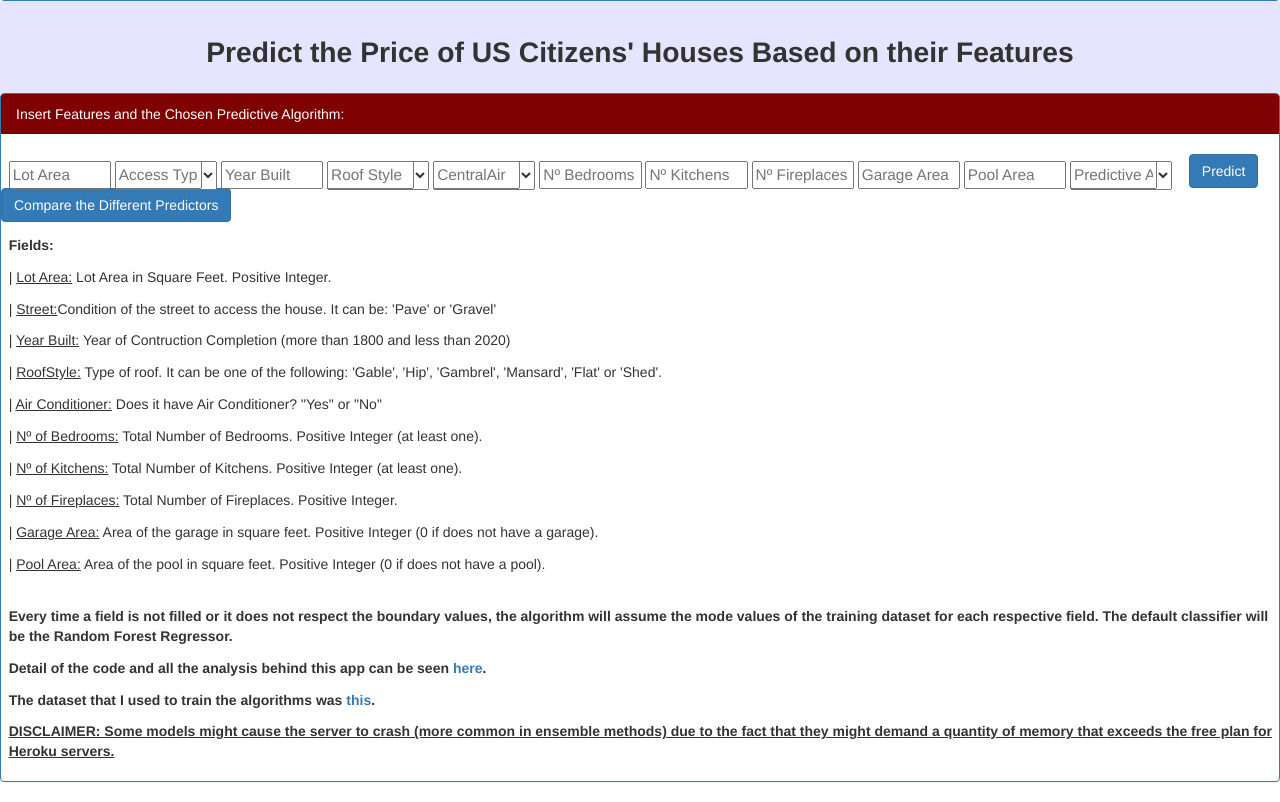
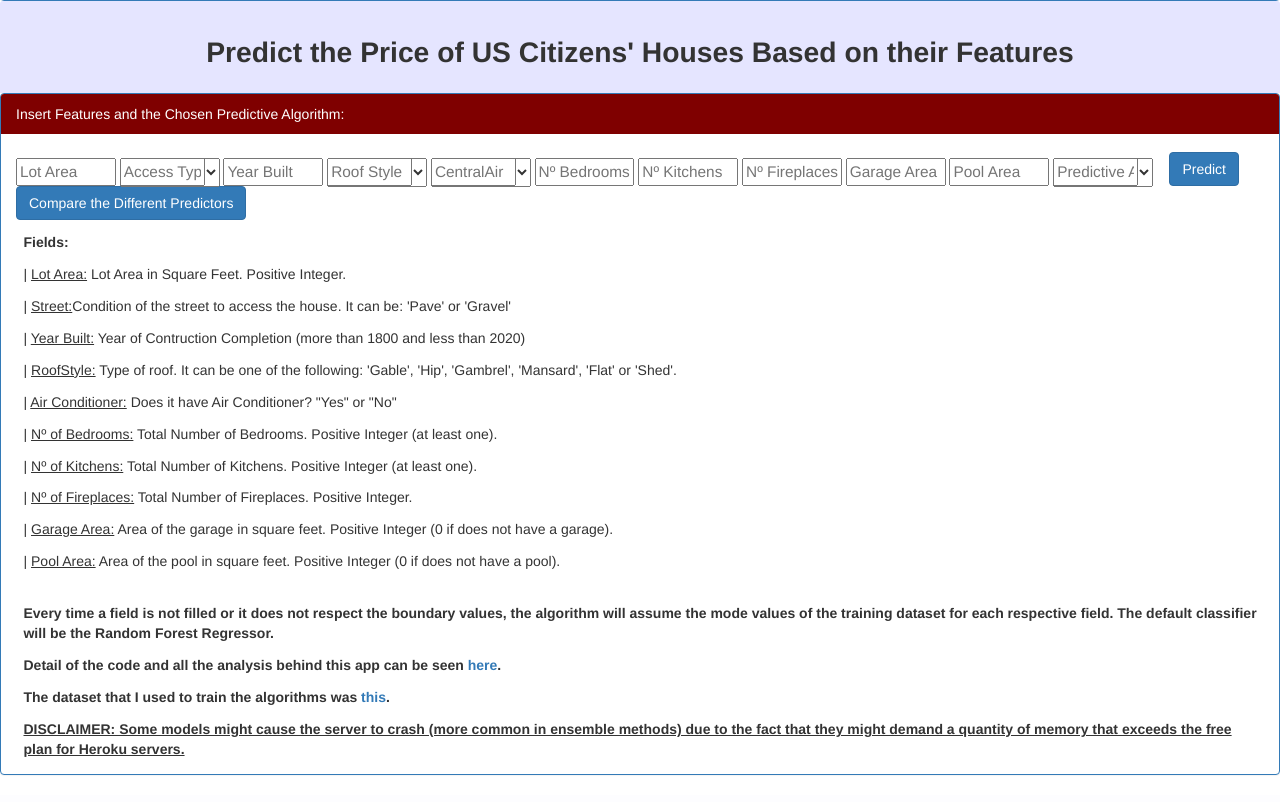
Before and after one commit to joelpires/predictML, a Flask app: page / in a window 1280 px wide. Shown: the part 845-1647 px from the top of the page. After the commit the page ends 1620 px from the top, so only its background shows below. Run offline with Flask 2, Linux system fonts and the light colour scheme; some libraries are stand-ins or nearby versions.

Commit message:
Update index.html

```diff
--- a/templates/index.html
+++ b/templates/index.html
@@ -288,9 +288,9 @@
 <div class="panel-group">
     <div class="panel panel-primary">
       <div class="panel-heading" style="background-color:#7F0000 ">Insert Features and the Chosen Predictive Algorithm:</div>
-      <div class="panel-body" style="display: inline;" >
+      <div class="panel-body">
 
-      	<form action="{{ url_for('predict')}}" method="POST" style="display: inline;margin-left: 0.6%; " >
+      	<form action="{{ url_for('predict')}}" method="POST" style="display: inline;" >
             <div style="display: inline-block;position:relative;width:8%;border:0;padding-top:0%;margin-top:0%;margin-bottom:1.05%;">
 
             	<input type="text" placeholder="Lot Area" name="LotArea" style="position:absolute;width:100%;border:0.5% solid #556;font-size: 110%;" >
@@ -402,7 +402,7 @@
                       style="position:absolute;width:85%;border:0.5% solid #556;font-size: 110%;"  >
               <input name="predictive" id="predictive" type="hidden">
             </div>
-            <button  style="display: inline-block;margin-left:1%;" type="submit" class="btn btn-primary" >Predict</button>
+            <button  style="display: inline-block;margin-left:1%;margin-top:0.2%" type="submit" class="btn btn-primary" >Predict</button>
         </form><form style="display: inline; margin-top:0.2%" action="{{ url_for('compare_predictors')}}" method="POST"><button  style="display: inline-block;"  type="submit" name="button1" class="btn btn-primary">Compare the Different Predictors</button></form>
 
 
```
